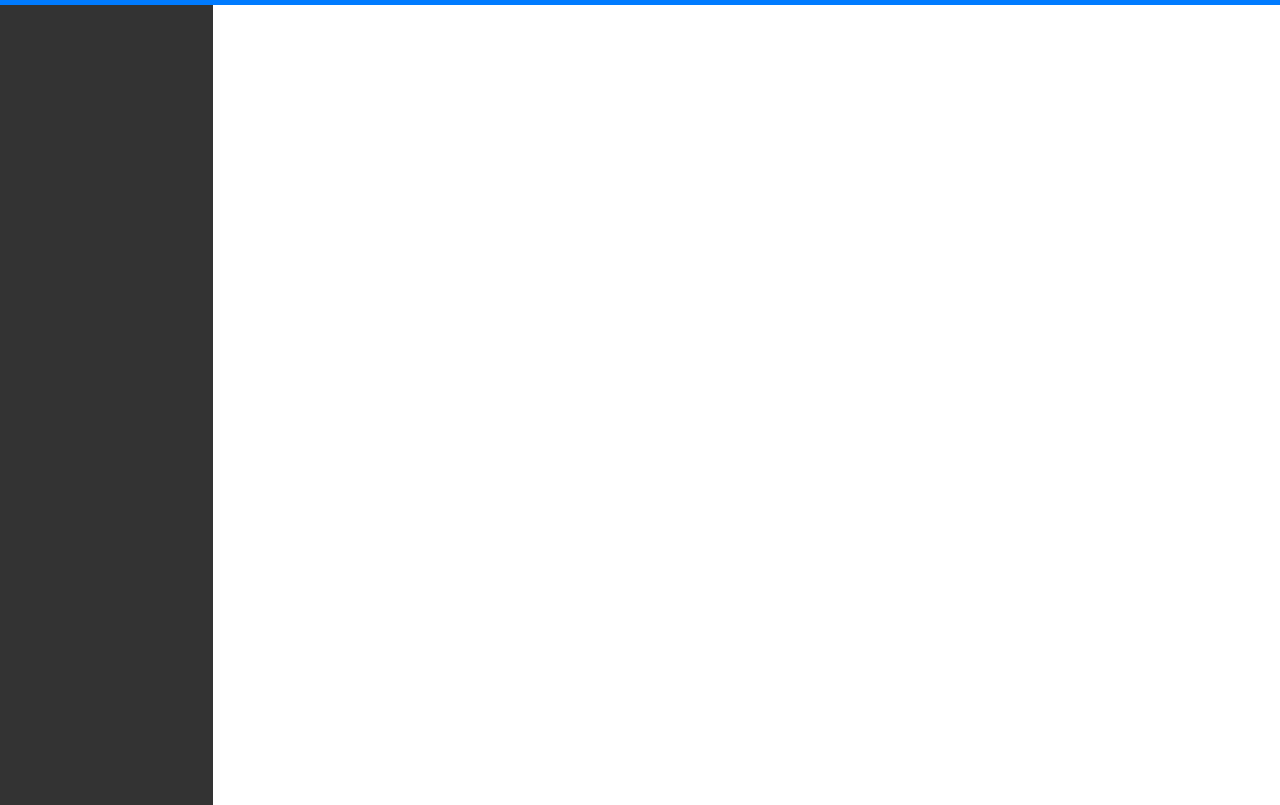
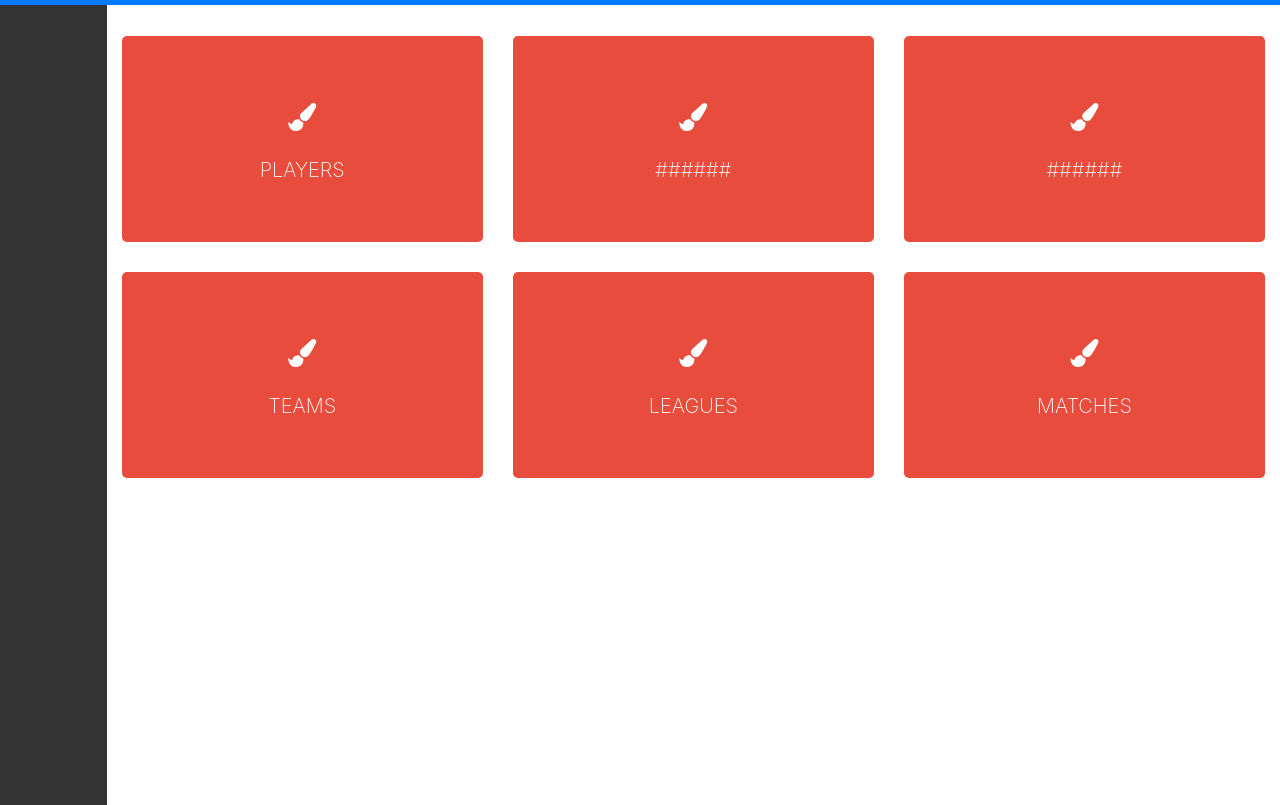
Before and after one commit to rodrigomatteo/Rachel, a website: page index.html in a window 1280 px wide. Shown: the part 51-856 px from the top of the page. Drawn offline with nearby package versions, Linux system fonts and the light colour scheme.

Commit message:
Dashboard squares

```diff
--- a/index.html
+++ b/index.html
@@ -9,6 +9,7 @@
     <!-- Bootstrap CSS -->
     <link rel="stylesheet" href="https://maxcdn.bootstrapcdn.com/bootstrap/4.0.0/css/bootstrap.min.css" integrity="sha384-Gn5384xqQ1aoWXA+058RXPxPg6fy4IWvTNh0E263XmFcJlSAwiGgFAW/dAiS6JXm" crossorigin="anonymous">
     <link rel="stylesheet" href="style.css">
+    <link rel="stylesheet" type="text/css" href="https://maxcdn.bootstrapcdn.com/font-awesome/4.7.0/css/font-awesome.min.css"/>
 
     <title>Rachel</title>
 </head>
@@ -41,7 +42,7 @@
     <!-- Bootstrap row -->
     <div class="row" id="body-row">
         <!-- Sidebar -->
-        <div id="sidebar-container" class="sidebar-expanded d-none d-md-block col-2">
+        <div id="sidebar-container" class="sidebar-expanded d-none d-md-block col-1">
             <!-- d-* hiddens the Sidebar in smaller devices. Its itens can be kept on the Navbar 'Menu' -->
             <!-- Bootstrap List Group -->
             <ul class="list-group sticky-top sticky-offset">
@@ -52,7 +53,64 @@
 
         <!-- MAIN -->
         <div class="col py-3">
-        </div>
+            <div class="row">
+                <div class="col-md-4">
+                    <div class="square-service-block">
+                        <a href="#">
+                        <div class="ssb-icon"><i class="fa fa-paint-brush" aria-hidden="true"></i></div>
+                        <h2 class="ssb-title">PLAYERS</h2>
+                        </a>
+                    </div>
+                </div>
+
+                <div class="col-md-4">
+                    <div class="square-service-block">
+                        <a href="#">
+                        <div class="ssb-icon"><i class="fa fa-paint-brush" aria-hidden="true"></i></div>
+                        <h2 class="ssb-title">######</h2>
+                        </a>
+                    </div>
+                </div>
+
+                <div class="col-md-4">
+                    <div class="square-service-block">
+                        <a href="#">
+                        <div class="ssb-icon"><i class="fa fa-paint-brush" aria-hidden="true"></i></div>
+                        <h2 class="ssb-title">######</h2>
+                        </a>
+                    </div>
+                </div>
+            </div>
+
+            <div class="row">
+                    <div class="col-md-4">
+                        <div class="square-service-block">
+                            <a href="#">
+                            <div class="ssb-icon"><i class="fa fa-paint-brush" aria-hidden="true"></i></div>
+                            <h2 class="ssb-title">TEAMS</h2>
+                            </a>
+                        </div>
+                    </div>
+
+                    <div class="col-md-4">
+                        <div class="square-service-block">
+                            <a href="#">
+                            <div class="ssb-icon"><i class="fa fa-paint-brush" aria-hidden="true"></i></div>
+                            <h2 class="ssb-title">LEAGUES</h2>
+                            </a>
+                        </div>
+                    </div>
+
+                    <div class="col-md-4">
+                        <div class="square-service-block">
+                            <a href="#">
+                            <div class="ssb-icon"><i class="fa fa-paint-brush" aria-hidden="true"></i></div>
+                            <h2 class="ssb-title">MATCHES</h2>
+                            </a>
+                        </div>
+                    </div>
+                </div>
+            </div>
         <!-- Main Col END -->
 
     </div>
--- a/index.js
+++ b/index.js
@@ -1,5 +1,2 @@
 // Hide submenus
 $('#body-row .collapse').collapse('hide');
-
-// Collapse/Expand icon
-$('#collapse-icon').addClass('fa-angle-double-left');
--- a/style.css
+++ b/style.css
@@ -13,6 +13,7 @@ body {
 
 #sidebar-container {
     min-height: 100vh;
+    height: 100%;
     background-color: #333;
     padding: 0;
 }
@@ -36,3 +37,44 @@ body {
 .sidebar-submenu {
     font-size: 0.9rem;
 }
+
+a:hover, a:focus {
+    color: #2a6496;
+    text-decoration: none;
+}
+
+.square-service-block{
+      position:relative;
+      overflow:hidden;
+      margin:15px auto;
+}
+
+.square-service-block a {
+    background-color: #e74c3c;
+    border-radius: 5px;
+    display: block;
+    padding: 60px 20px;
+    text-align: center;
+    width: 100%;
+}
+
+.square-service-block a:hover{
+    background-color: rgba(231, 76, 60, 0.8);
+    border-radius: 5px;
+}
+
+.ssb-icon {
+    color: #fff;
+    display: inline-block;
+    font-size: 28px;
+    margin: 0 0 20px;
+}
+
+.ssb-title {
+    color: #fff;
+    font-size: 20px;
+    font-weight: 200;
+    margin:0;
+    padding:0;
+    text-transform: uppercase;
+}
```
